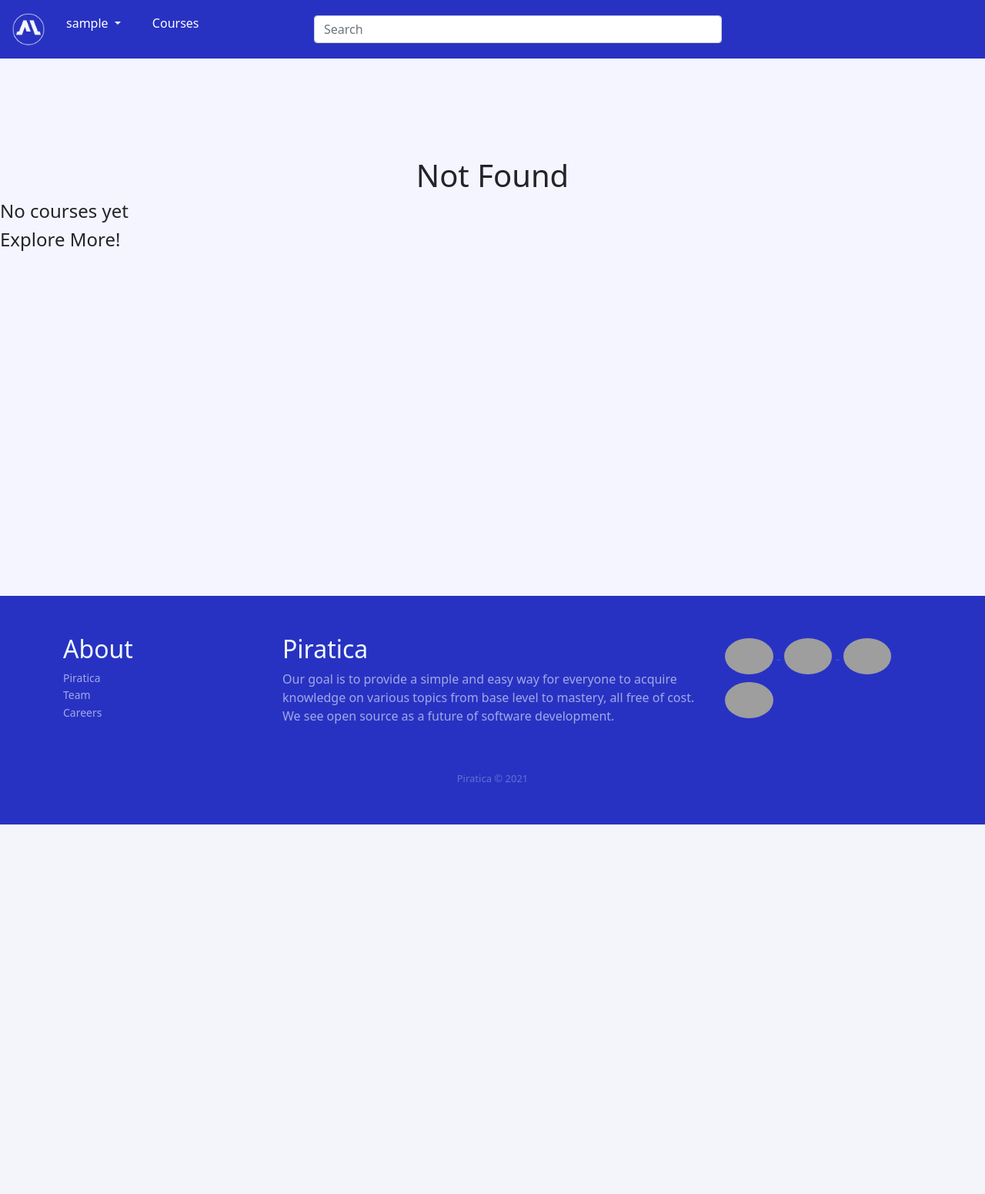
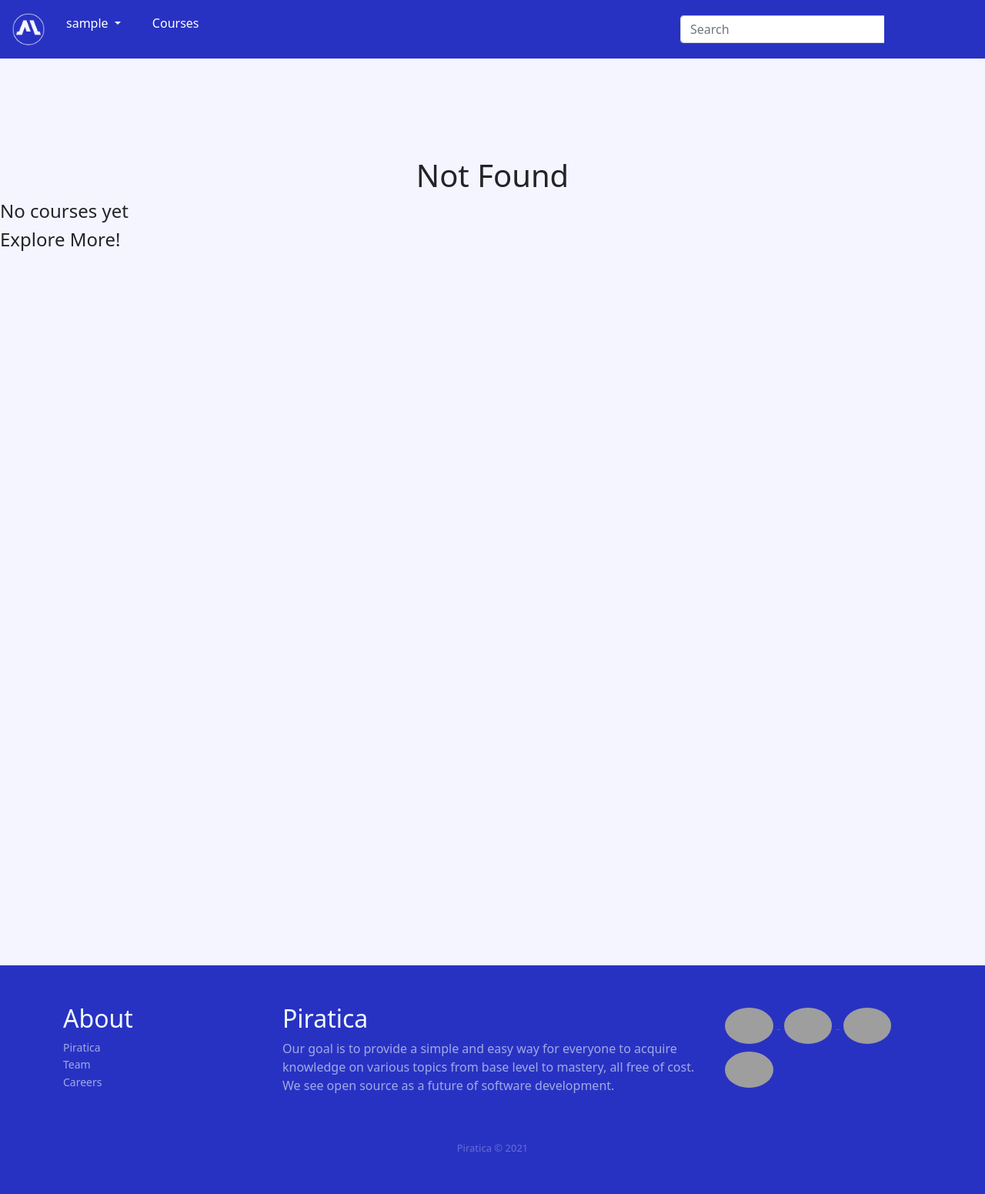
Before and after one commit to apurbadh/Minerva, a Django app: page /course/1 in a window 1280 px wide. Shown: the whole page at 77% size. Before the commit the page ends 1071 px from the top, so only its background shows below. Run offline with Django 3.2, Linux system fonts and the light colour scheme; the visitor is signed in with stand-in values (Sample User, id 1); data that the repository does not hold is empty; grey boxes are pictures that could not be loaded.

Commit message:
fixed forum button and search bar

```diff
--- a/course/templates/base.html
+++ b/course/templates/base.html
@@ -43,7 +43,7 @@
         </div>
 
       </ul>
-<form style=" margin-right:50%" method="get" action="/search" >
+<form style=" margin-right: 10%; overflow: hidden;" method="get" action="/search" >
         <input class="form-control me-2" type="search" placeholder="Search" name='q' aria-label="Search" style="height:50%; width: 200%;">
 
   </form>
@@ -55,7 +55,7 @@
 </nav>
 {% block body %}{%endblock%}
 
-    <div class="footer-dark" style="width: 100%; margin-top: 20rem;background-color: #2832C2;">
+    <div class="footer-dark" style="width: 100%; margin-top: 50rem;background-color: #2832C2;">
         <footer>
             <div class="container">
                 <div class="row">
--- a/course/templates/course.html
+++ b/course/templates/course.html
@@ -11,7 +11,9 @@
   <img src="/media/{{ course.picture }}" width="100px" height="100px" style="margin-top: 5rem; margin-left:5rem; border-radius:100px">
     <h1 style="margin-top: 2rem; margin-left:5rem">{{ course.name }}</h1>
     <p style="margin-left:7rem;">By {{ course.teacher.username }}</p>
-    <a href="/forum/{{ course.id }}"><button>Forum</button></a>
+    <div class="forum" style="margin-left: 7.5%">
+      <a href="/forum/{{ course.id }}"><button class="btn btn-primary">Forum</button></a>
+    </div>
         <div style="text-align: center;">
 
        <h1  style="margin-top: 5rem;">Modules</h1>
```
